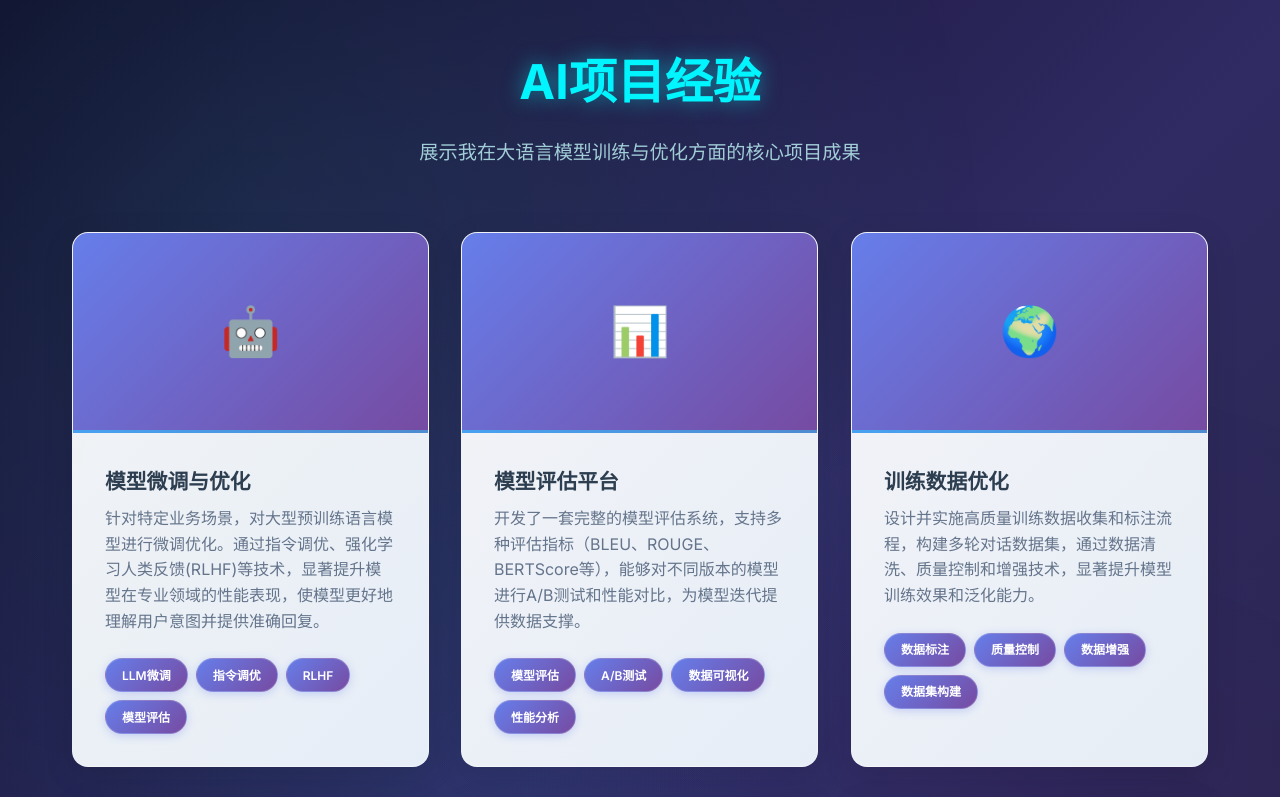
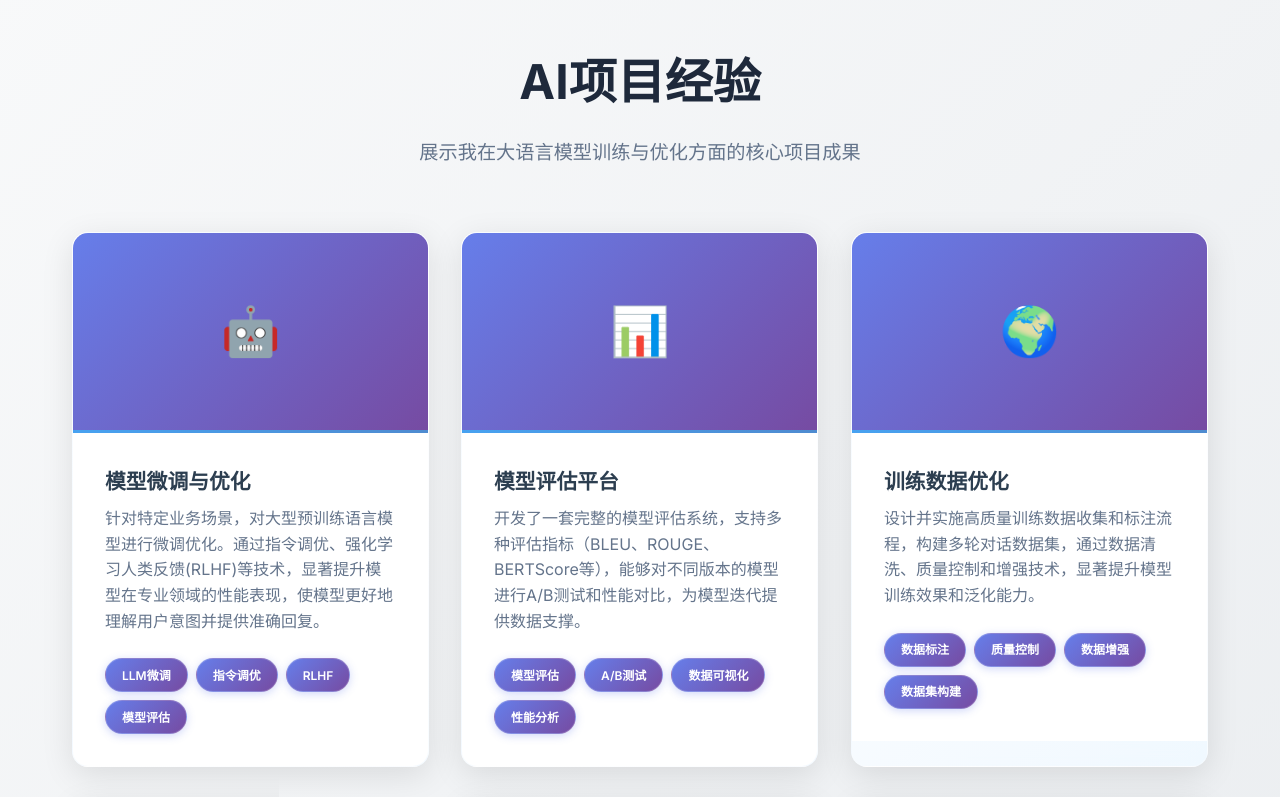
Before and after one commit to zhangyn8/myweb, a plain HTML site: page index.html in a window 1280 px wide. Shown: the part 2200-2997 px from the top of the page. Drawn offline with Linux system fonts and the light colour scheme.

Commit message:
优化项目卡片hover效果：增强透明背景、模糊效果和文字颜色
- 为.cali-project-content添加默认半透明白色背景
- hover时改为半透明青色背景配合模糊效果
- 描述文字hover时改为纯白色增强对比度
- 简化CSS规则，移除冗余选择器
- 优化整体视觉层次和现代感

```diff
--- a/css/cali-style.css
+++ b/css/cali-style.css
@@ -722,47 +722,10 @@ body {
     margin-top: 3rem;
 }
 
-/* AI项目经验模块特殊背景 */
+/* 标准区块样式 - 还原为默认样式 */
 #projects {
-    background: linear-gradient(135deg, #0f0c29 0%, #302b63 50%, #24243e 100%);
-    position: relative;
-    overflow: hidden;
-}
-
-#projects::before {
-    content: '';
-    position: absolute;
-    top: 0;
-    left: 0;
-    right: 0;
-    bottom: 0;
-    background:
-        radial-gradient(circle at 20% 20%, rgba(64, 224, 208, 0.1) 0%, transparent 50%),
-        radial-gradient(circle at 80% 80%, rgba(138, 43, 226, 0.1) 0%, transparent 50%),
-        radial-gradient(circle at 40% 60%, rgba(0, 191, 255, 0.05) 0%, transparent 50%);
-    animation: aiBackgroundShift 12s ease-in-out infinite;
-}
-
-@keyframes aiBackgroundShift {
-    0%, 100% { opacity: 0.6; }
-    50% { opacity: 1; }
-}
-
-#projects .cali-container {
-    position: relative;
-    z-index: 2;
-}
-
-/* AI项目标题特殊样式 */
-#projects .cali-section-title {
-    color: #00f5ff !important;
-    text-shadow: 0 0 20px rgba(0, 245, 255, 0.5);
-    font-weight: 800;
-}
-
-#projects .cali-section-subtitle {
-    color: #b0e0e6;
-    opacity: 0.9;
+    padding: 80px 0;
+    background-color: #f8f9fa;
 }
 
 .cali-project-card {
@@ -829,6 +792,15 @@ body {
 
 .cali-project-content {
     padding: 2rem;
+    transition: all 0.3s ease;
+    background-color: rgba(255, 255, 255, 0.95);
+}
+
+.cali-project-card:hover .cali-project-content {
+    background-color: rgba(0, 245, 255, 0.1); /* 使用卡片hover光晕的颜色 */
+    backdrop-filter: blur(10px);
+    -webkit-backdrop-filter: blur(10px);
+    border-radius: 0 0 var(--border-radius) var(--border-radius); /* 匹配卡片圆角 */
 }
 
 .cali-project-title {
@@ -839,11 +811,12 @@ body {
     transition: var(--transition-slow);
     position: relative;
     display: inline-block;
+}
+
 .cali-project-card:hover .cali-project-title {
-    color: #667eea;
-    text-shadow: 0 0 10px rgba(102, 126, 234, 0.3);
+    color: #ffffff;
+    text-shadow: 0 0 10px rgba(255, 255, 255, 0.5);
     transform: translateY(-2px);
-}
 }
 
 .cali-project-description {
@@ -854,7 +827,7 @@ body {
 }
 
 .cali-project-card:hover .cali-project-description {
-    color: var(--text-primary);
+    color: #ffffff;
     transform: translateY(-1px);
 }
 
@@ -1434,29 +1407,18 @@ html {
     100% { transform: rotate(360deg); }
 }
 
-/* AI项目卡片增强效果 */
+/* AI项目卡片增强效果 - 保持卡片样式 */
 .cali-project-card {
     position: relative;
     overflow: hidden;
     transition: all 0.4s cubic-bezier(0.175, 0.885, 0.32, 1.275);
 }
 
-/* AI项目图标特殊动画 */
+/* AI项目图标动画效果 - 移除特殊样式 */
 .cali-project-image .iconfont {
-    transition: all 0.4s ease;
+    transition: all 0.3s ease;
     position: relative;
     z-index: 2;
-}
-
-.cali-project-card:hover .cali-project-image .iconfont {
-    transform: scale(1.2) rotate(5deg);
-    filter: drop-shadow(0 0 20px rgba(255, 255, 255, 0.8));
-    animation: aiIconPulse 1s ease-in-out infinite alternate;
-}
-
-@keyframes aiIconPulse {
-    0% { transform: scale(1.2) rotate(5deg); }
-    100% { transform: scale(1.25) rotate(8deg); }
 }
 
 .cali-project-card::before {
@@ -1474,7 +1436,7 @@ html {
     z-index: 1;
 }
 
-/* AI项目卡片特殊光效 */
+/* 卡片光效 - 移除AI特殊样式 */
 .cali-project-card::after {
     content: '';
     position: absolute;
@@ -1482,23 +1444,16 @@ html {
     left: -2px;
     right: -2px;
     bottom: -2px;
-    background: linear-gradient(45deg, #667eea, #764ba2, #00f5ff, #667eea);
+    background: linear-gradient(45deg, #667eea, #764ba2, #667eea);
     border-radius: 18px;
     opacity: 0;
     z-index: -1;
     transition: opacity 0.3s ease;
-    animation: aiGlow 3s linear infinite;
-    background-size: 400% 400%;
-}
-
-@keyframes aiGlow {
-    0% { background-position: 0% 50%; }
-    50% { background-position: 100% 50%; }
-    100% { background-position: 0% 50%; }
+    background-size: 200% 200%;
 }
 
 .cali-project-card:hover::after {
-    opacity: 0.8;
+    opacity: 0.6;
 }
 
 .cali-project-card:hover::before {
```
